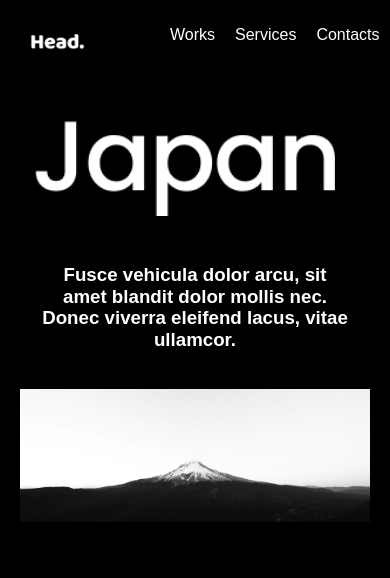
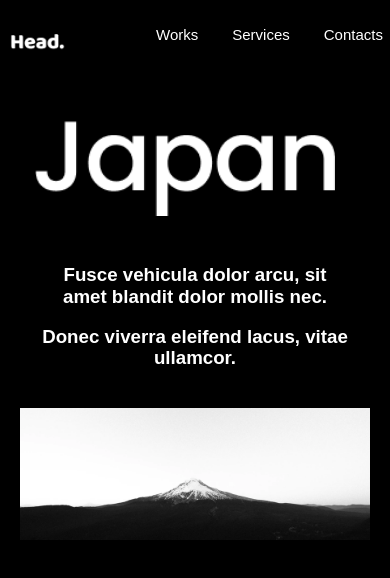
Before and after one commit to shayankarmand/13-responsive-navigation, a plain HTML site: page index.html in a window 390 px wide. Shown: the top 578 px of the page. Drawn offline with Linux system fonts and the light colour scheme.

Commit message:
last-change

```diff
--- a/index.html
+++ b/index.html
@@ -3,6 +3,9 @@
 <head>
     <meta charset="UTF-8">
     <meta name="viewport" content="width=device-width, initial-scale=1.0">
+
+
+
     <title>responsive design</title>
     <link rel="stylesheet" href="style/normalize.css">
     <link rel="stylesheet" href="style/styles.css">
@@ -33,8 +36,8 @@
 
         <div class="mn"><img src="images/Japan.png" alt="japan"></div>
 
-        <div class="txt"><h3>Fusce vehicula dolor arcu,
-        sit amet blandit dolor mollis nec. <br> Donec viverra eleifend lacus, vitae ullamcor.</h3></div>
+        <div class="txt"><h3> <p>Fusce vehicula dolor arcu,
+        sit amet blandit dolor mollis nec.</p>  Donec viverra eleifend lacus, vitae ullamcor.</h3></div>
 
         <div class="imj"><img src="images/jpn.png" alt="mountain"></div>
     </div>
--- a/style/styles.css
+++ b/style/styles.css
@@ -91,9 +91,24 @@ nav {
     margin-top: 10px;
 }
 
-@media only screen and (max-width: 800px) {
+@media only screen and (max-width: 320px) {
+    .navt a {
+        font-size: 14px;
+        padding: 10px;
+    }
+
+    .logo img {
+        width: 60px;
+    }
+
+    .drpdown-cnt {
+        min-width: 120px;
+    }
+}
+
+@media only screen and (max-width: 720px) {
     .navt {
-        margin-left: 20px;
+        margin-left: 14px;
     }
 
     .navt a {
@@ -108,7 +123,30 @@ nav {
         width: 100%;
         margin-right: 0;
     }
+
 }
+
+@media only screen and (max-width: 1024px) {
+    .navt {
+        justify-content: center;
+        gap: 10px;
+    }
+
+    .navt a {
+        font-size: 15px;
+        padding: 12px;
+    }
+
+    .logo {
+        margin: 0 auto;
+    }
+
+    .drpdown-cnt {
+        min-width: 140px;
+    }
+}
+
+
 
 .drpdown {margin-top: -12px;
     float: left;
```
